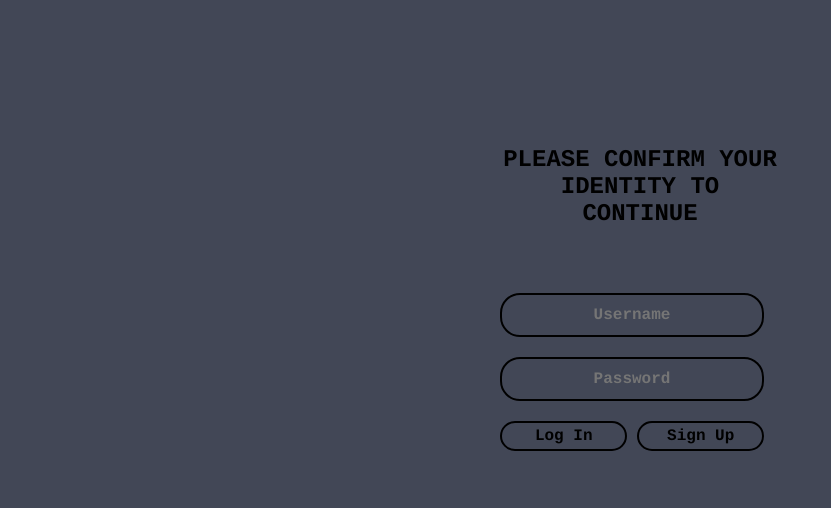
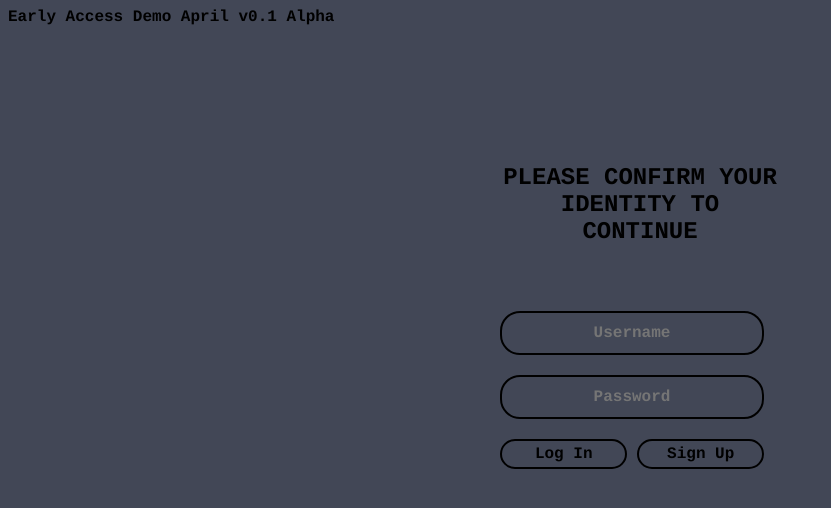
Before and after one commit to IlliaS64/doccheck, a website: page public/index.html in a window 1280 px wide. Shown: the whole page, without its empty margins (0-831 px from the left). Drawn offline with Linux system fonts and the light colour scheme; no server answers.

Commit message:
minor changes

```diff
--- a/public/index.html
+++ b/public/index.html
@@ -4,14 +4,14 @@
 <head>
      <meta charset="utf-8">
 
-  <title>The Game</title>
+  <title>The Border</title>
 
   <link rel="stylesheet" href="style.css">
 
 </head>
 
 <body onload="updateNames()">
-
+<div>Early Access Demo April v0.1 Alpha</div>
 
 <!--LOGIN PAGE WINDOW-->
 <div id="loginPageWindow">
--- a/public/script.js
+++ b/public/script.js
@@ -501,7 +501,4 @@ function newRandomEvent(){
 
   }
 
-
-
-
 }
```
